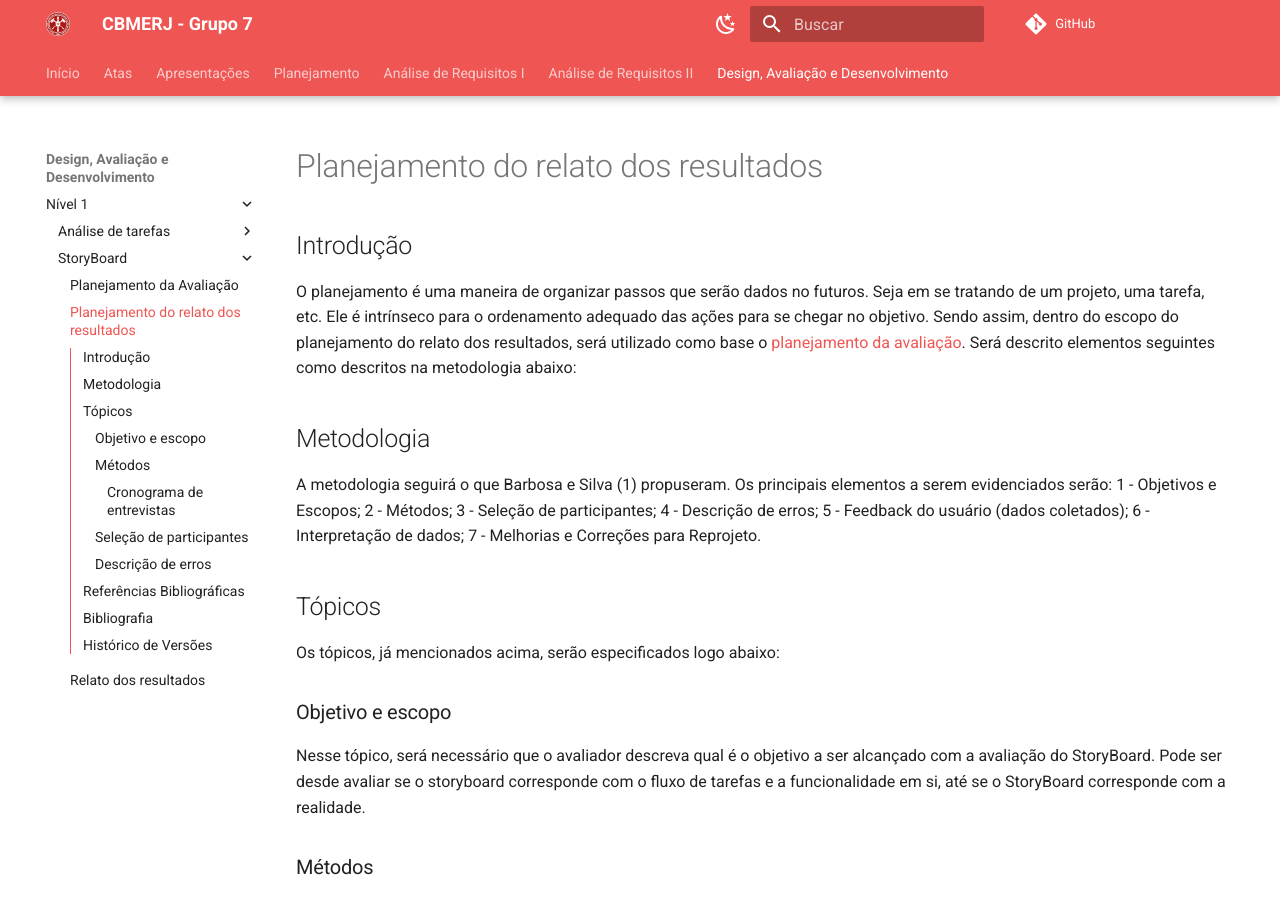
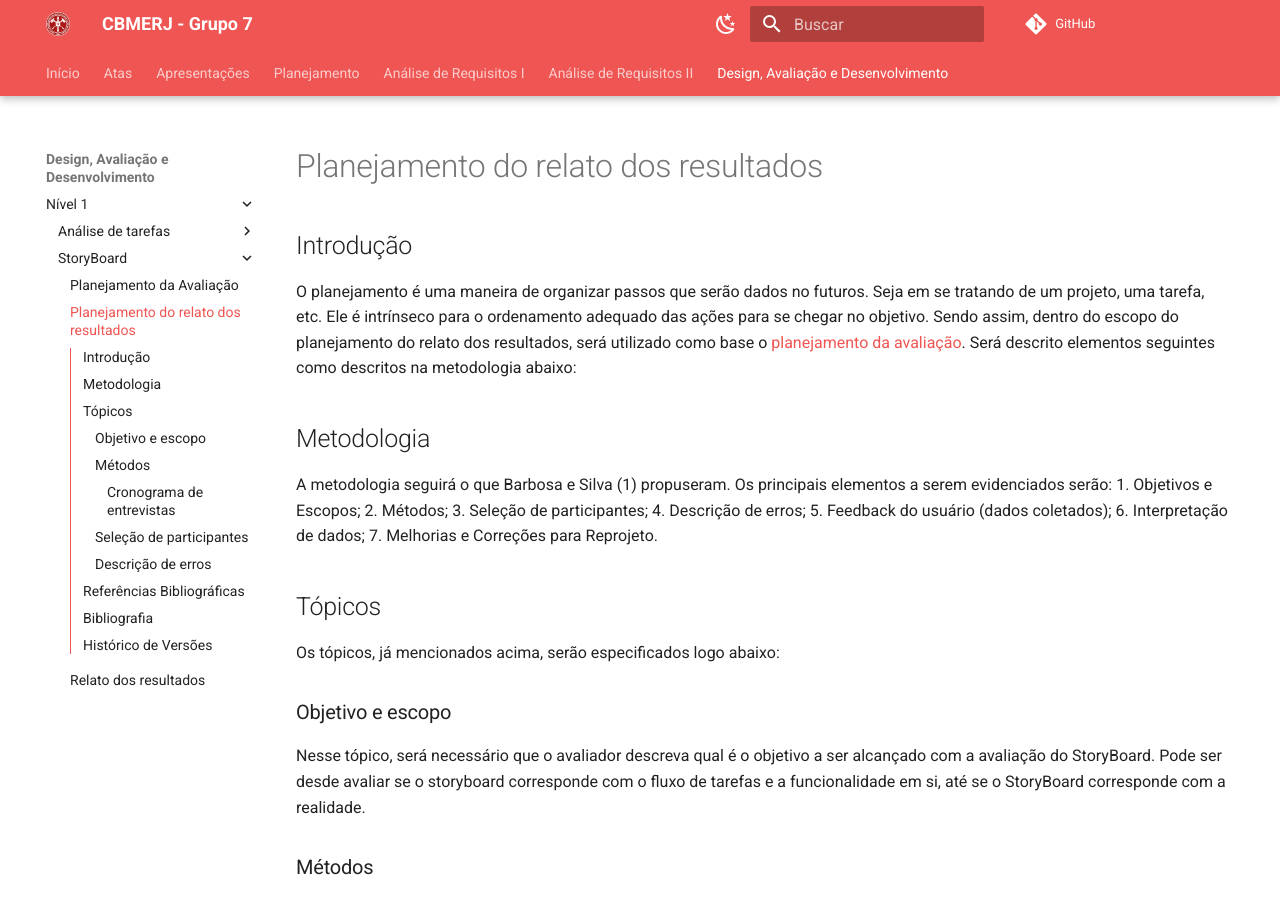
Before and after one commit to Interacao-Humano-Computador/2024.1-CBMERJ, an MkDocs documentation site: the page built from docs/design_avaliacao_desenvolvimento/nivel_1/story_board/planejamento_relato_resultados.md, in a window 1280 px wide and 900 px high. Built offline with MkDocs 1.6.1 and Material for MkDocs 9.7.7, drawn with Linux system fonts in a browser that asks for light colours; comment, search, counter and statistics services are not loaded.

```diff
--- a/docs/design_avaliacao_desenvolvimento/nivel_1/story_board/planejamento_relato_resultados.md
+++ b/docs/design_avaliacao_desenvolvimento/nivel_1/story_board/planejamento_relato_resultados.md
@@ -18,13 +18,13 @@ O planejamento é uma maneira de organizar passos que serão dados no futuros. S
 ## Metodologia
 
 A metodologia seguirá o que Barbosa e Silva (1) propuseram. Os principais elementos a serem evidenciados serão:
-1 - Objetivos e Escopos;
-2 - Métodos;
-3 - Seleção de participantes;
-4 - Descrição de erros;
-5 - Feedback do usuário (dados coletados);
-6 - Interpretação de dados;
-7 - Melhorias e Correções para Reprojeto.
+1. Objetivos e Escopos;
+2. Métodos;
+3. Seleção de participantes;
+4. Descrição de erros;
+5. Feedback do usuário (dados coletados);
+6. Interpretação de dados;
+7. Melhorias e Correções para Reprojeto.
 
 ## Tópicos
 
@@ -38,7 +38,7 @@ Nesse tópico, será necessário que o avaliador descreva qual é o objetivo a s
 
 O método escolhido para a avaliação de StoryBoards foi o de Observação (2). Esse método consiste no avaliador captar impressões que os entrevistados passam ao utilizar um sistema. Este, em questão não necessita de ser utilizado com alguma tecnologia necessariamente.<br><br>
 
-No contexto dessa etapa do projeto da disciplina, os responsáveis pelos relatos dos resultados serão encarregados de fazer também as entrevistas. Para cada uma das entrevistas, será selecionada 1 das funcionalidades analisadas na [análise de tarefas](docs/analise_requisitos_1/analise_tarefas.md).
+No contexto dessa etapa do projeto da disciplina, os responsáveis pelos relatos dos resultados serão encarregados de fazer também as entrevistas. Para cada uma das entrevistas, será selecionada 1 das funcionalidades analisadas na [análise de tarefas](../docs/analise_requisitos_1/analise_tarefas.md).
 
 #### Cronograma de entrevistas
 
@@ -83,7 +83,7 @@ Será necessário também, no relato de resultados, que haja um cronograma Execu
 
 ### Seleção de participantes
 
-A seleção de participantes terá como base o [perfil do usuário](docs/analise_requisitos_1/perfil_usuario.md) e as [personas](docs/analise_requisitos_1/personas.md). Serão utilizados 1 participante para cada uma das funcionalidades, ou seja, no total serão 6 participantes. O entrevistado, também, precisa aceitar o termo de concentimento.
+A seleção de participantes terá como base o [perfil do usuário](../docs/analise_requisitos_1/perfil_usuario.md) e as [personas](../docs/analise_requisitos_1/personas.md). Serão utilizados 1 participante para cada uma das funcionalidades, ou seja, no total serão 6 participantes. O entrevistado, também, precisa aceitar o termo de concentimento.
 
 ### Descrição de erros
 
```
